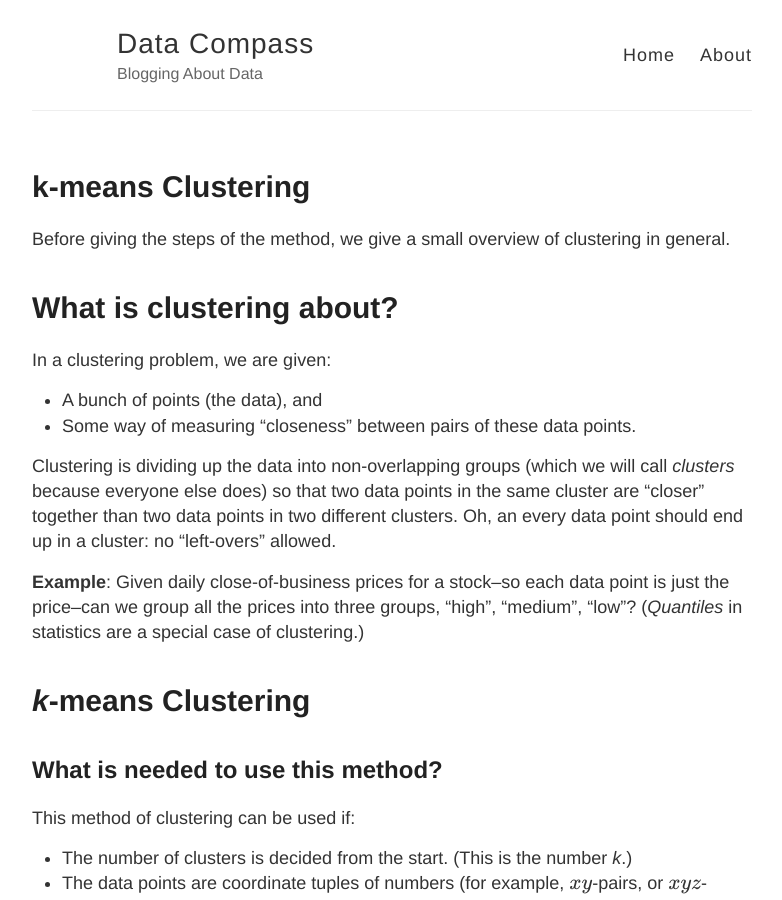
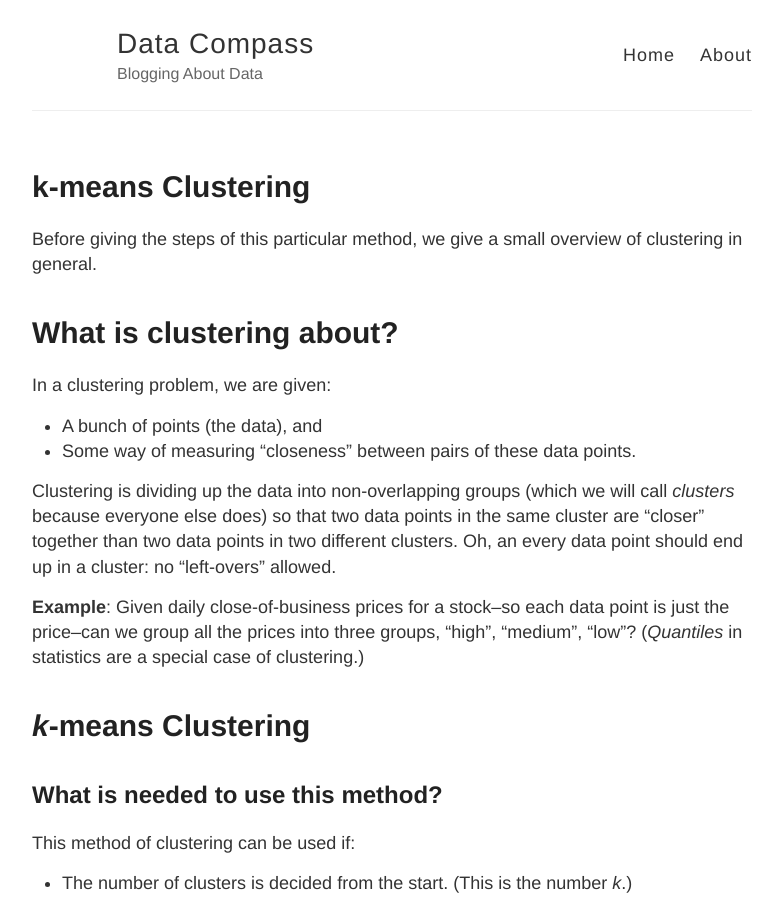
Before and after one commit to datacompass/datacompass.github.io, a Jekyll site: the page built from _posts/2017-8-16-k-means-clustering.md, in a window 1280 px wide and 900 px high. Shown: the whole window, without its empty margins (248-1030 px from the left). Built offline with Jekyll 4.4.1, drawn with Linux system fonts in a browser that asks for light colours; formulas are drawn with MathJax 3.

Commit message:
Update 2017-8-16-k-means-clustering.md

```diff
--- a/_posts/2017-8-16-k-means-clustering.md
+++ b/_posts/2017-8-16-k-means-clustering.md
@@ -4,7 +4,7 @@ use_math: true
 title: k-means Clustering
 ---
 
-Before giving the steps of the method, we give a small overview of clustering in general.
+Before giving the steps of this particular method, we give a small overview of clustering in general.
 
 # What is clustering about?
 
```
